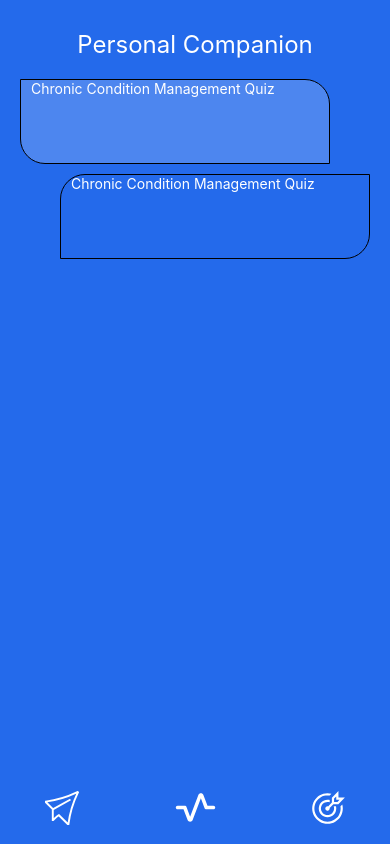
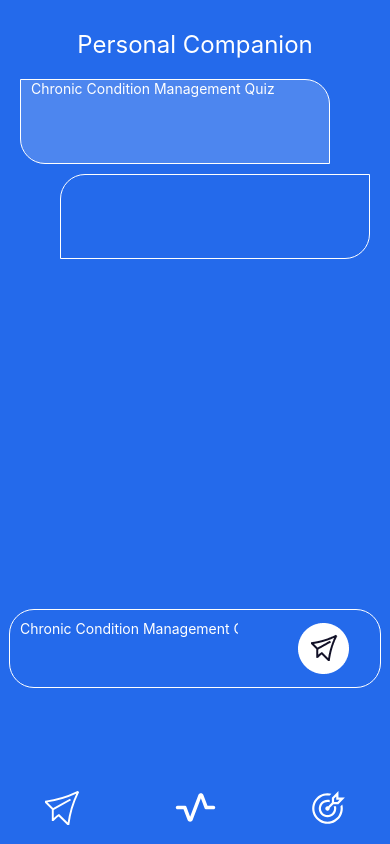
Before and after one commit to SizoDevelops/Intuactive, a React Native app: screen /Stats in a window 390 px wide. Both pictures are taken after a click on the button 328 px from the left and 807 px from the top of the page. Built offline with nearby package versions, Linux system fonts and the light colour scheme; no server answers.

Commit message:
Chat Screen done

```diff
--- a/components/Stats.js
+++ b/components/Stats.js
@@ -1,4 +1,4 @@
-import { View, Text, StyleSheet, Pressable, StatusBar } from 'react-native'
+import { View, Text, StyleSheet, Pressable, StatusBar, Image } from 'react-native'
 import React, { useCallback, useState } from 'react'
 import Background from './Background'
 import { FontAwesome5, Ionicons, MaterialCommunityIcons } from '@expo/vector-icons'
@@ -34,8 +34,16 @@ export default function Stats() {
         </View>
         <View style={styles.ContUser}>
           <View style={styles.User}>
+
+          </View>
+        </View>
+        <View style={styles.InputTab}>
+          <View>
             <TextInput style = {[styles.textInput,{marginLeft: 0},{color: Colors.TXT}]} placeholder={'Chronic Condition Management Quiz'}/>
           </View>
+          <Pressable style={styles.SendButton}>
+          <Image source={require('../assets/images/SendIcon.png')}/>
+          </Pressable>
         </View>
 
     </Background>
@@ -59,7 +67,8 @@ const styles = StyleSheet.create({
       height: 'fit-content',
       width:310,
       marginLeft: 20,
-      paddingHorizontal: 10
+      paddingHorizontal: 10,
+      borderColor: Colors.TXT
     },
     User:{
       backgroundColor: Colors.BG +10,
@@ -71,10 +80,30 @@ const styles = StyleSheet.create({
       height: 'fit-content',
       width:310,
       marginLeft: 60,
-      paddingHorizontal: 10
+      paddingHorizontal: 10,
+      borderColor: Colors.TXT
     },
     botText:{
       color: Colors.TXT
+    },
+    InputTab:{
+      flexDirection: 'row',
+      borderWidth: 1,
+      height: 79,
+      width: 372,
+      marginTop: 350,
+      marginHorizontal: 'auto',
+      paddingLeft: 10,
+      paddingTop : 10,
+      gap: 60,
+      borderRadius: 25,
+      borderColor: Colors.TXT
+
+
+    },
+    SendButton:{
+      marginTop: 3,
+
     }
 
 
```
Also changed, not shown: assets/images/SendIcon.png (added).
